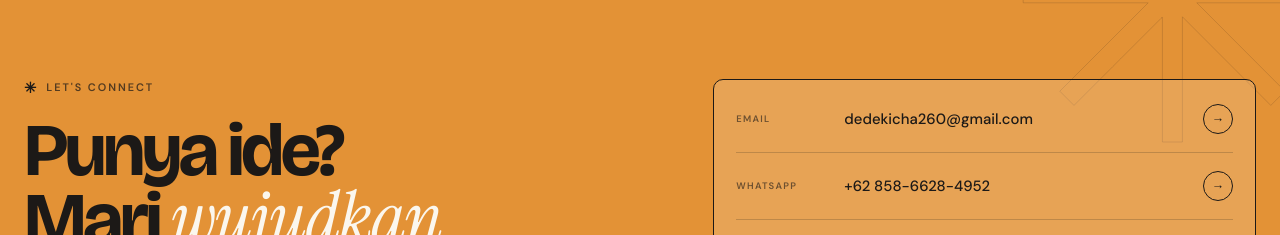
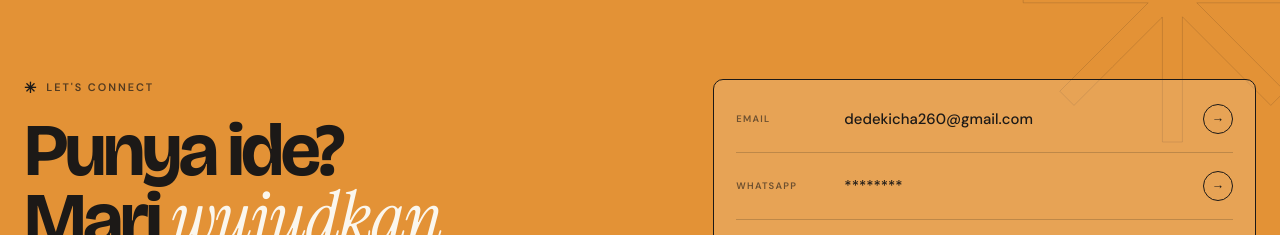
Before and after one commit to RiffaYP/portfolio-icha, a plain HTML site: page index.html in a window 1280 px wide. Shown: the part 10372-10607 px from the top of the page. Drawn offline with nearby package versions, Linux system fonts and the light colour scheme.

Commit message:
Obscure WhatsApp contact number
Replaced WhatsApp contact number with asterisks for privacy.

```diff
--- a/index.html
+++ b/index.html
@@ -676,7 +676,7 @@
             </a>
             <a class="contact-row" href="https://wa.me/6285866284952" target="_blank" rel="noopener">
               <span class="contact-label">WhatsApp</span>
-              <span class="contact-value">+62 858-6628-4952</span>
+              <span class="contact-value">********</span>
               <span class="contact-icon" aria-hidden="true">→</span>
             </a>
             <a class="contact-row" href="https://instagram.com/iichatir" target="_blank" rel="noopener">
```
